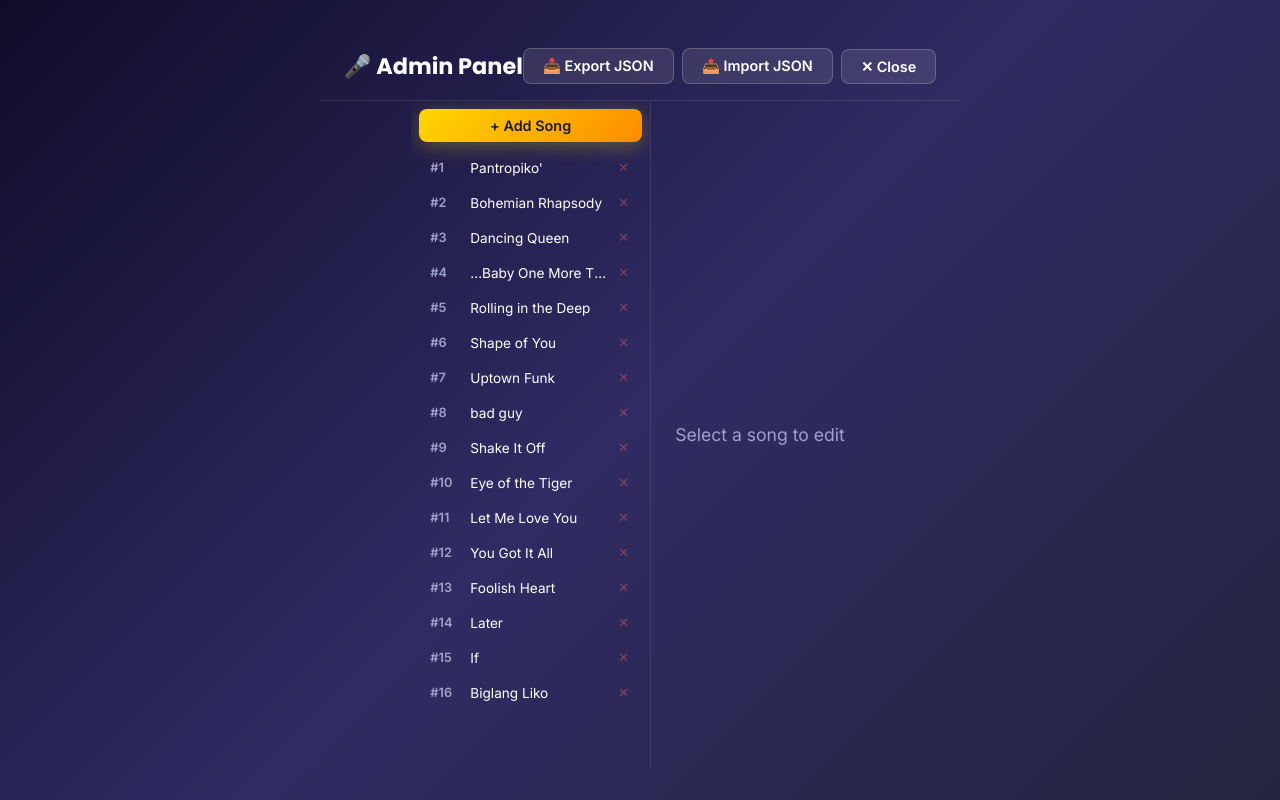
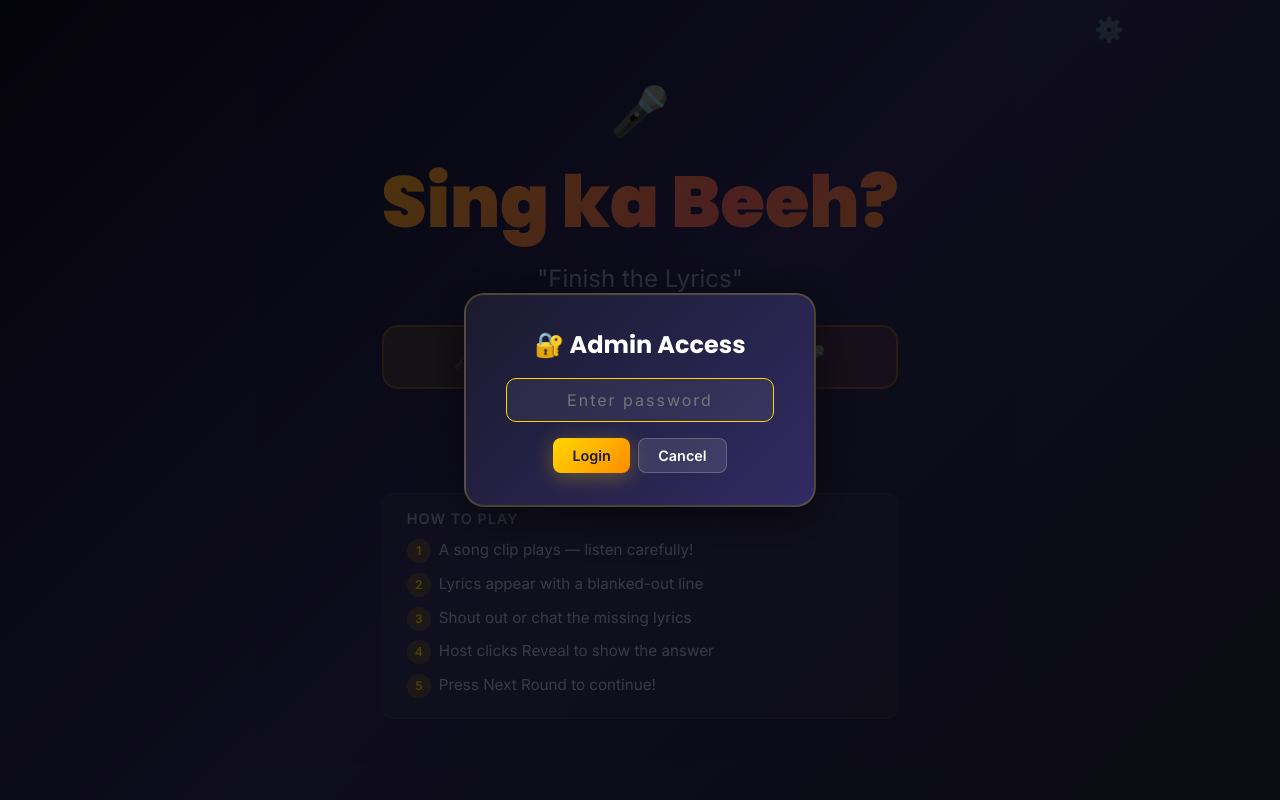
Before and after one commit to Daymrens/SingKaBeeh, a React (Vite) app: page / in a window 1280 px wide. Both pictures are taken after a click on the button "⚙️". Built offline with nearby package versions, Linux system fonts and the light colour scheme.

Commit message:
add admin login prompt

```diff
--- a/src/App.css
+++ b/src/App.css
@@ -303,6 +303,35 @@
 }
 .timesup-panel .btn:hover { background: rgba(255,255,255,0.2); }
 
+.admin-login-overlay {
+  position: fixed; inset: 0; z-index: 3000;
+  display: flex; align-items: center; justify-content: center;
+  background: rgba(0,0,0,0.7);
+}
+.admin-login-box {
+  background: linear-gradient(135deg, #1a1a2e, #302b63);
+  border: 2px solid rgba(255,215,0,0.2);
+  border-radius: 20px; padding: 2rem 2.5rem; text-align: center;
+  box-shadow: 0 10px 50px rgba(0,0,0,0.6);
+  animation: popIn 0.3s ease-out;
+}
+.admin-login-box h2 { font-family: 'Poppins', sans-serif; font-size: 1.5rem; margin-bottom: 1rem; }
+.admin-login-box input {
+  width: 100%; padding: 0.7rem 1rem; border-radius: 10px; border: 1px solid rgba(255,255,255,0.12);
+  background: rgba(255,255,255,0.06); color: #fff; font-family: inherit; font-size: 1rem;
+  outline: none; text-align: center; letter-spacing: 2px;
+}
+.admin-login-box input:focus { border-color: #ffd700; }
+.admin-login-box input.shake { animation: shake 0.4s ease-out; border-color: #ff6b6b; }
+@keyframes shake {
+  0%, 100% { transform: translateX(0); }
+  25% { transform: translateX(-8px); }
+  50% { transform: translateX(8px); }
+  75% { transform: translateX(-4px); }
+}
+.login-error { color: #ff6b6b; font-size: 0.85rem; margin-top: 0.5rem; }
+.login-btns { display: flex; gap: 0.5rem; justify-content: center; margin-top: 1rem; }
+
 .admin-gear {
   position: absolute; top: 1rem; right: 1rem;
   background: none; border: none; font-size: 1.5rem; cursor: pointer;
--- a/src/App.jsx
+++ b/src/App.jsx
@@ -26,6 +26,9 @@ export default function App() {
   const [overlay, setOverlay] = useState(null);
   const overlayTimerRef = useRef(null);
   const [showTimesUp, setShowTimesUp] = useState(false);
+  const [showAdminLogin, setShowAdminLogin] = useState(false);
+  const [adminPass, setAdminPass] = useState('');
+  const [adminError, setAdminError] = useState(false);
 
   const timerRef = useRef(null);
   const timeLeftRef = useRef(GUESS_TIME);
@@ -251,7 +254,7 @@ export default function App() {
 
   return (
     <div id="app">
-      {screen === 'title' && <TitleScreen onStart={startGame} onAdmin={() => setScreen('admin')} />}
+      {screen === 'title' && <TitleScreen onStart={startGame} onAdmin={() => setShowAdminLogin(true)} />}
 
       {screen === 'game' && songWithLabel && (
         <GameScreen
@@ -272,6 +275,25 @@ export default function App() {
       {showConfetti && <Confetti />}
       {showTimesUp && <TimesUpPanel onDismiss={() => setShowTimesUp(false)} />}
       {overlay && <OverlayIcon emoji={overlay} />}
+
+      {showAdminLogin && (
+        <div className="admin-login-overlay" onClick={() => { setShowAdminLogin(false); setAdminPass(''); setAdminError(false); }}>
+          <div className="admin-login-box" onClick={e => e.stopPropagation()}
+            onKeyDown={e => { if (e.key === 'Enter') { const ok = adminPass === '@dmin' || adminPass === '@dm1n'; if (ok) { setShowAdminLogin(false); setAdminPass(''); setAdminError(false); setScreen('admin'); } else { setAdminError(true); } } }}>
+            <h2>🔐 Admin Access</h2>
+            <input type="password" value={adminPass} autoFocus
+              onChange={e => { setAdminPass(e.target.value); setAdminError(false); }}
+              placeholder="Enter password" className={adminError ? 'shake' : ''} />
+            {adminError && <p className="login-error">Incorrect password</p>}
+            <div className="login-btns">
+              <button className="btn btn-primary btn-small"
+                onClick={() => { const ok = adminPass === '@dmin' || adminPass === '@dm1n'; if (ok) { setShowAdminLogin(false); setAdminPass(''); setAdminError(false); setScreen('admin'); } else { setAdminError(true); } }}>Login</button>
+              <button className="btn btn-secondary btn-small"
+                onClick={() => { setShowAdminLogin(false); setAdminPass(''); setAdminError(false); }}>Cancel</button>
+            </div>
+          </div>
+        </div>
+      )}
     </div>
   );
 }
--- a/src/components/AdminScreen.jsx
+++ b/src/components/AdminScreen.jsx
@@ -69,7 +69,7 @@ export default function AdminScreen({ songs, onSave, onBack }) {
 
         <div className="admin-content">
           {editing ? (
-            <SongEditor song={editing} onChange={handleFieldChange} songs={songs} onSave={onSave} />
+            <SongEditor key={editing.id} song={editing} onChange={handleFieldChange} songs={songs} onSave={onSave} />
           ) : (
             <div className="admin-empty">Select a song to edit</div>
           )}
```
